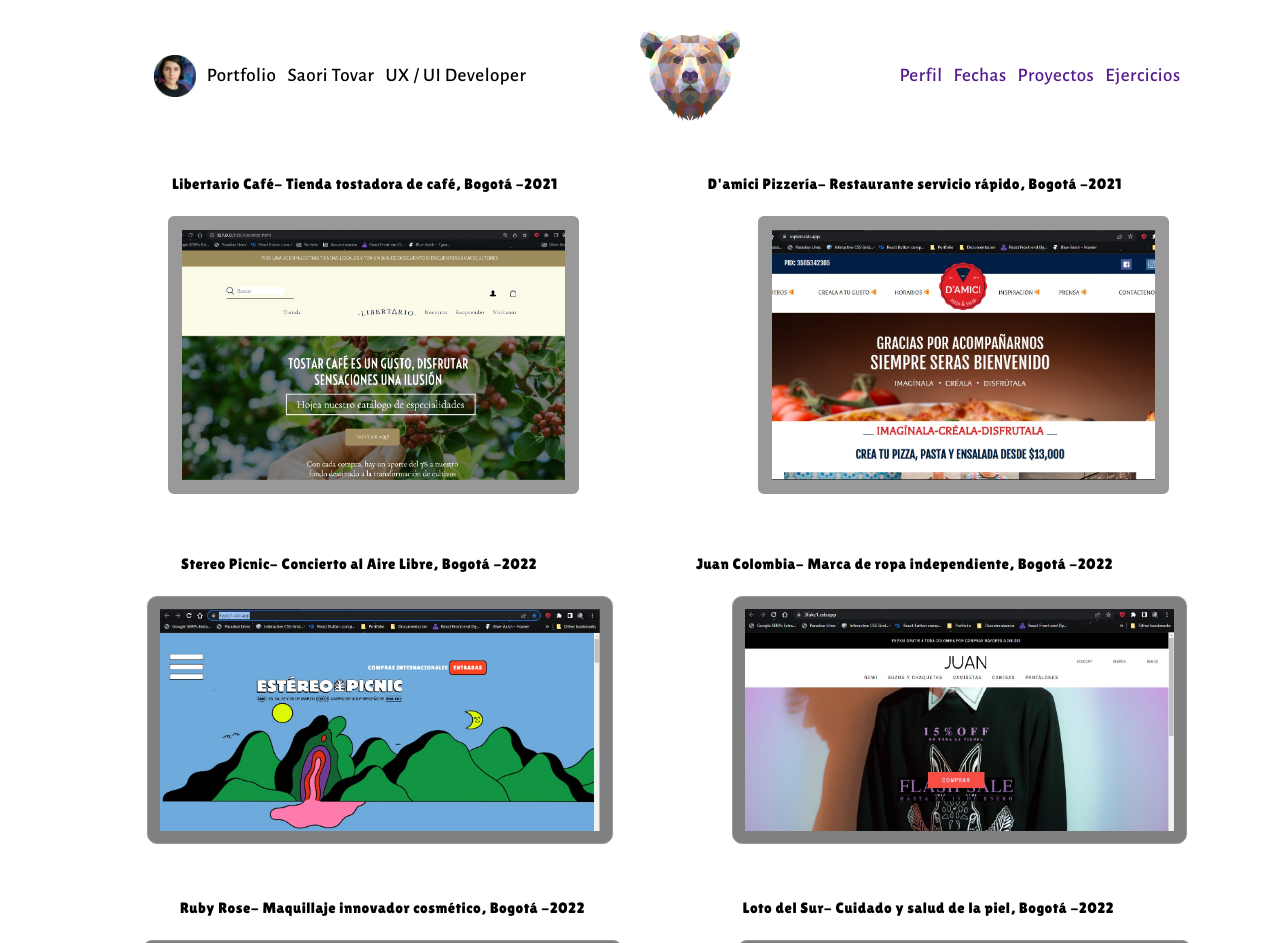
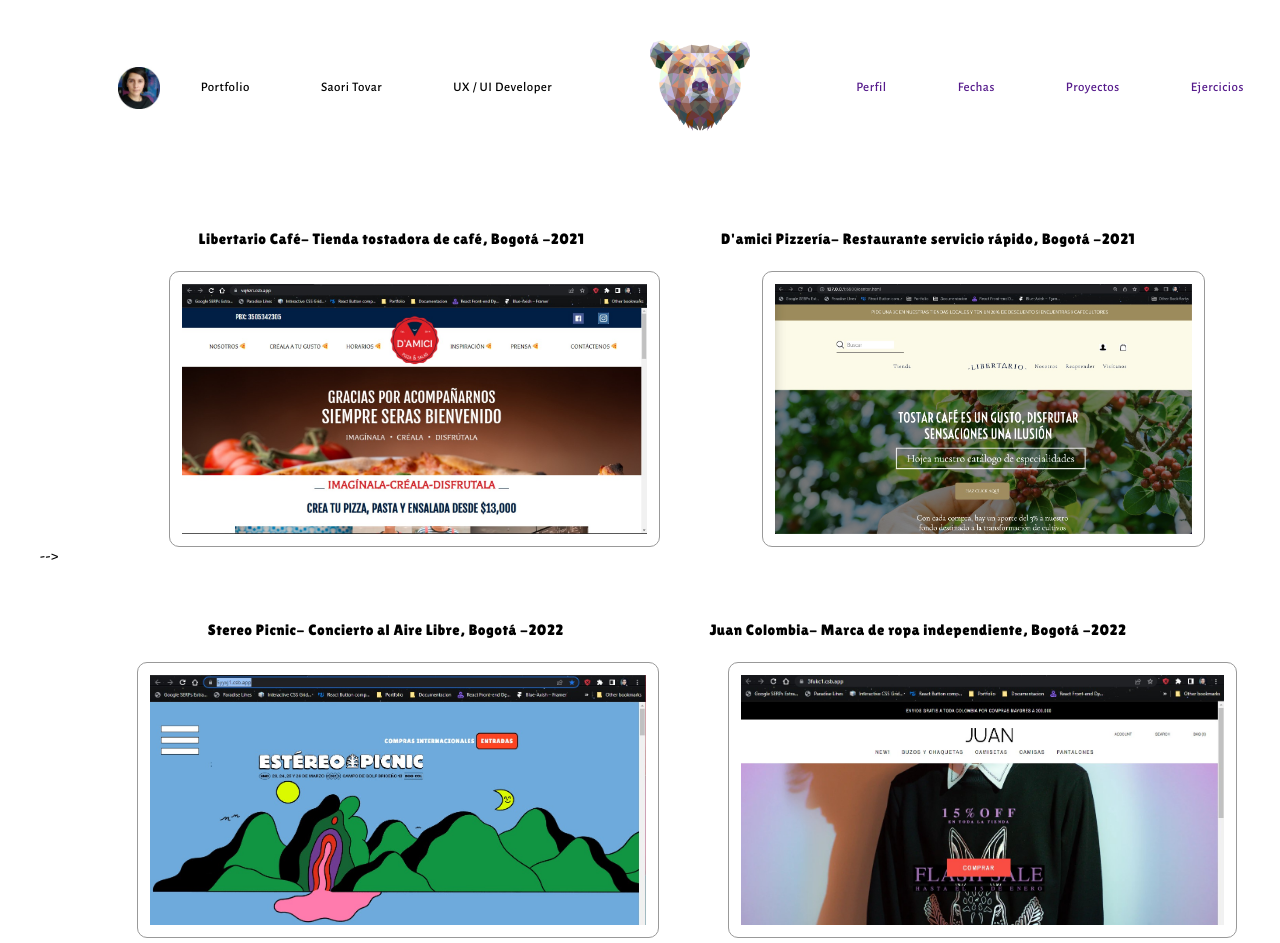
Before and after one commit to SaoriKiiki/rentalapp, a plain HTML site: page index.html in a window 1280 px wide. Shown: the top 943 px of the page. Drawn offline with nearby package versions, Linux system fonts and the light colour scheme.

Commit message:
export listo

```diff
--- a/container.js
+++ b/container.js
@@ -3,10 +3,10 @@
 const photos = [];
 
 photos.push({
-  image: "./assets/ProjectOneLibertario.jpg"
+  image: ""
 });
 photos.push({
-  image: "./assets/pizza-website.jpg"
+  image: ""
 });
 
 function loadPhotos() {
@@ -16,7 +16,7 @@
 
     cardGroup.classList.add("photo");
 
-    groupImage.setAttribute("src", photo.image, photo.tag);
+    groupImage.setAttribute("src", photo.image);
 
     cardGroup.appendChild(groupImage);
     initBox.appendChild(cardGroup);
--- a/index.html
+++ b/index.html
@@ -16,22 +16,22 @@
             class="developer-picture"
             src="./assets/CircleVirtAssistance.jpg"
           />
-          <li>Portfolio</li>
-          <li>Saori Tovar</li>
-          <li>UX / UI Developer</li>
+          <li class="tag-margin">Portfolio</li>
+          <li class="tag-margin">Saori Tovar</li>
+          <li class="tag-margin">UX / UI Developer</li>
         </ul>
         <img width="100" src="./assets/bear.png" />
         <ul class="two">
-          <li>
+          <li class="tag-margin">
             <a href="">Perfil</a>
           </li>
-          <li>
+          <li class="tag-margin">
             <a href="">Fechas</a>
           </li>
-          <li>
+          <li class="tag-margin">
             <a href="">Proyectos</a>
           </li>
-          <li>
+          <li class="tag-margin">
             <a href="">Ejercicios</a>
           </li>
         </ul>
@@ -46,12 +46,19 @@
           D'amici Pizzería- Restaurante servicio rápido, Bogotá -2021
         </p>
       </div>
-      <div class="album-closed">
+
+      <div>
+        <div class="third-one">
+          <img class="frame-one" src="./assets/pizza-website.jpg" />
+
+          <img class="frame-one" src="./assets/libertario.jpg" />
+        </div>
+      </div>
+      <!--     <div class="album-closed">
       <section class="album">
-          <!--        Javascript Function loadPhotos-->
+        Javascript Function loadPhotos
       </section>
-      </div>
-      <section>
+        </div>-->-->
       <div class="epsilon">
         <p class="etag-2">
           Stereo Picnic- Concierto al Aire Libre, Bogotá -2022
@@ -60,15 +67,16 @@
           Juan Colombia- Marca de ropa independiente, Bogotá -2022
         </p>
       </div>
-      </section>
-      <section>
+
+      <div>
         <div class="third-one">
           <img class="frame-one" src="./assets/CapturaDePantalla.jpg" />
 
           <img class="frame-one" src="./assets/saco-juan.jpg" />
         </div>
-      </section>
-      <section>
+      </div>
+
+      <div>
         <div class="epsilon">
           <p class="etag-2">
             Ruby Rose- Maquillaje innovador cosmético, Bogotá -2022
@@ -77,14 +85,14 @@
             Loto del Sur- Cuidado y salud de la piel, Bogotá -2022
           </p>
         </div>
-      </section>
-      <section>
+      </div>
+      <div>
         <div class="third-one">
           <img class="frame-one" src="./assets/screen.jpg" />
 
           <img class="frame-one" src="./assets/saco-juan.jpg" />
         </div>
-      </section>
+      </div>
     </main>
     <script src="container.js"></script>
   </body>
--- a/styles/second-page.css
+++ b/styles/second-page.css
@@ -4,13 +4,13 @@
   font-family: "Lilita One", cursive;
 }
 div.epsilon {
-  grid-area: alpha-1;
   display: flex;
   flex-direction: row;
   margin: 55px 19px 20px 55px;
   justify-content: space-evenly;
   height: 21px;
 }
+
 .etag-2 {
   margin: 0px 33px 0px 11px;
   font-family: "Lilita One", cursive;
--- a/styles/style.css
+++ b/styles/style.css
@@ -2,31 +2,36 @@
 body {
   box-sizing: border-box;
   margin: 0;
-  font-size: 19px;
   font-family: "Alegreya Sans", sans-serif;
   letter-spacing: 0.5px;
 }
 header {
   width: 100%;
-  height: 120px;
+  height: 155px;
   display: grid;
+  margin: 10px;
 }
-
+main {
+  display: grid;
+  margin: 0px 0px 0px 40px;
+}
+.gamma {
+  display: flex;
+}
 a {
   text-decoration: none;
   cursor: pointer;
 }
-
-/* nav menu*/
 nav.encircled-part {
   display: grid;
   grid-template-columns: 4fr 1fr 3fr;
   grid-template-areas: "one . two";
   margin: 30px 0px 30px 0px;
 }
-main {
-  display: flex;
-  flex-direction: column;
+
+.tag-margin {
+  margin: 0px 30px 0px 30px;
+  font-size: 13px;
 }
 .one {
   display: flex;
@@ -50,39 +55,17 @@
 /*gallerie show*/
 .album {
   display: grid;
-  grid-template-columns: 1fr 1fr;
-  grid-template-rows: 1fr;
-  grid-template-areas: "left rigth";
-  margin-left: 168px;
-  gap: 67px;
+  height: 300px;
+  margin: 55px 0px 20px 0px;
+  justify-content: space-evenly;
+  height: 21px;
 }
 
-.album-closed::before {
-  display: block;
-  width: 100%;
-  height: 1px;
-  background-color: black;
-  opacity: 0.5;
-  margin-left: auto;
-  margin-right: auto;
-}
-
-.photo > img {
-  width: 383px;
+.frame-one {
   height: 250px;
-  border-radius: 6px;
-  object-fit: cover;
-  border: 14px solid #999;
-}
-
-img.frame-one {
-  height: 222px;
-  overflow: hidden;
-  background: grey;
   padding: 12px;
   border: 1px solid #999;
   border-radius: 10px;
-  margin: 0px;
 }
 
 .developer-picture {
```
Also changed, not shown: assets/libertario.jpg (renamed from assets/ProjectOneLibertario.jpg). Lines whose indentation alone changed are shown as unchanged.
